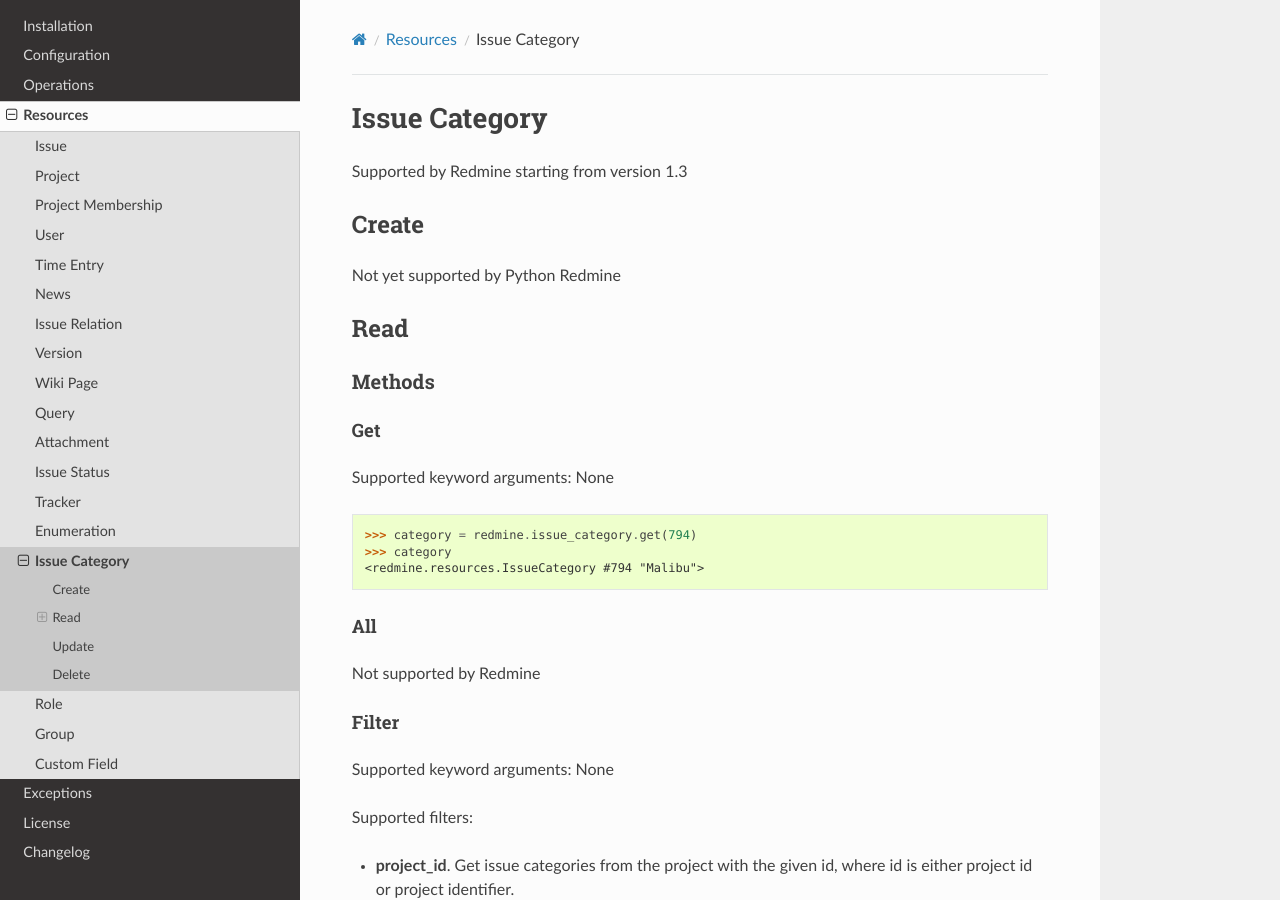
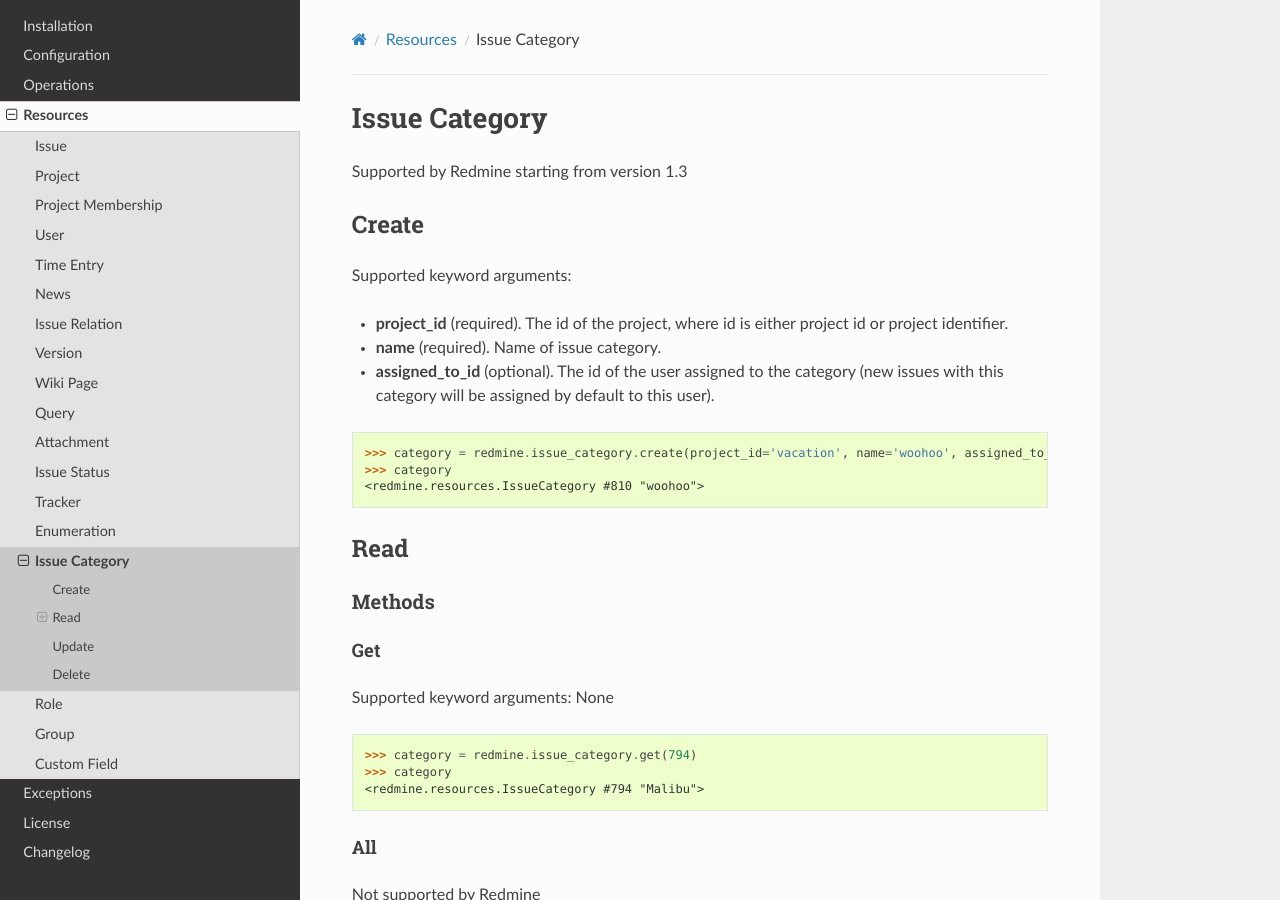
Before and after one commit to maxtepkeev/python-redmine, a Sphinx documentation site: the page built from docs/resources/issue_category.rst, in a window 1280 px wide and 900 px high. Built offline with Sphinx 7.4.7 and the Read the Docs theme 2.0.0, drawn with Linux system fonts in a browser that asks for light colours.

Commit message:
issue category create method support

```diff
--- a/docs/resources/issue_category.rst
+++ b/docs/resources/issue_category.rst
@@ -6,7 +6,18 @@
 Create
 ------
 
-Not yet supported by Python Redmine
+Supported keyword arguments:
+
+* **project_id** (required). The id of the project, where id is either project id or project identifier.
+* **name** (required). Name of issue category.
+* **assigned_to_id** (optional). The id of the user assigned to the category (new issues with this category
+  will be assigned by default to this user).
+
+.. code-block:: python
+
+    >>> category = redmine.issue_category.create(project_id='vacation', name='woohoo', assigned_to_id=13)
+    >>> category
+    <redmine.resources.IssueCategory #810 "woohoo">
 
 Read
 ----
```
Also changed, not shown: 2 other files.
